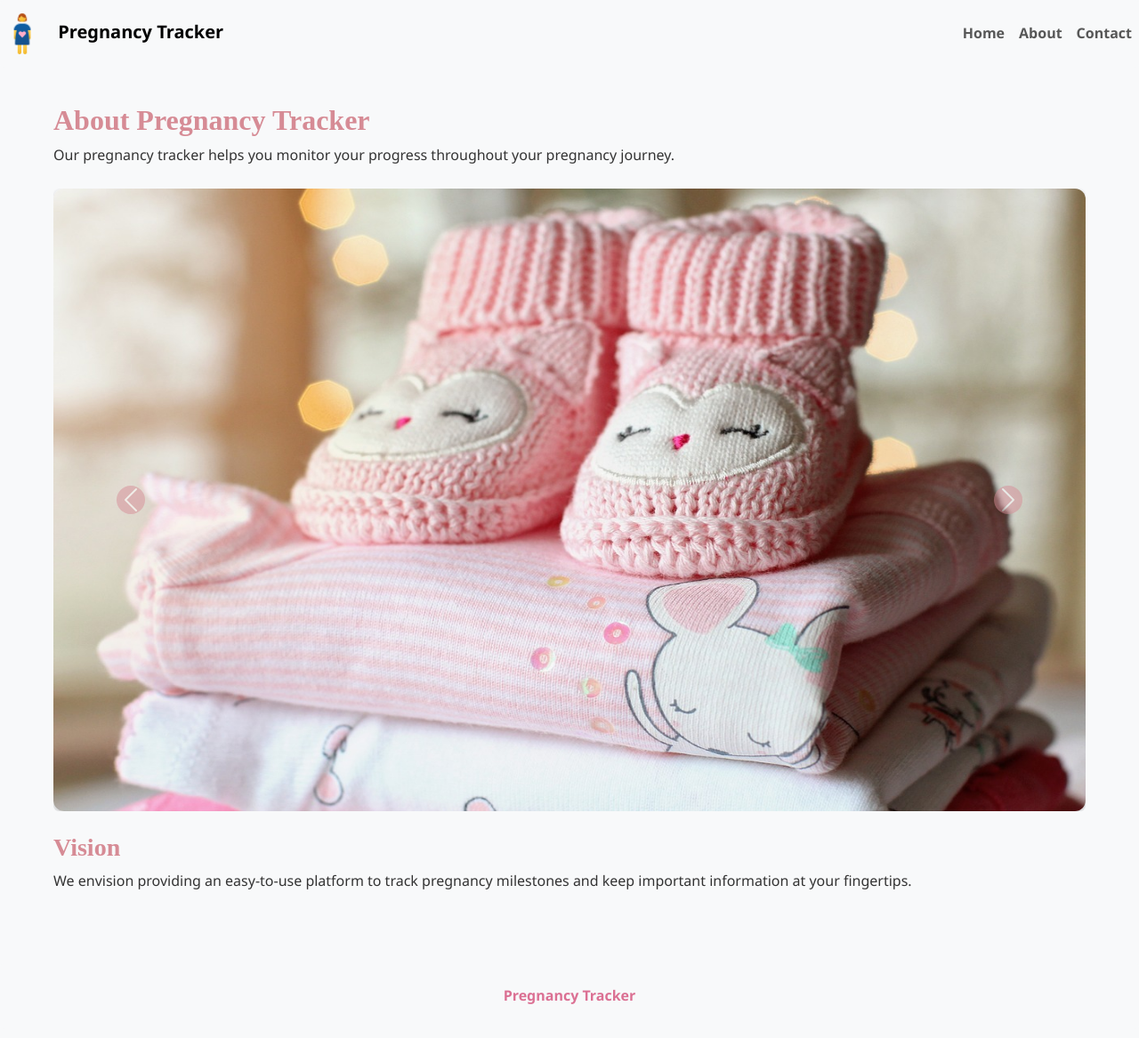
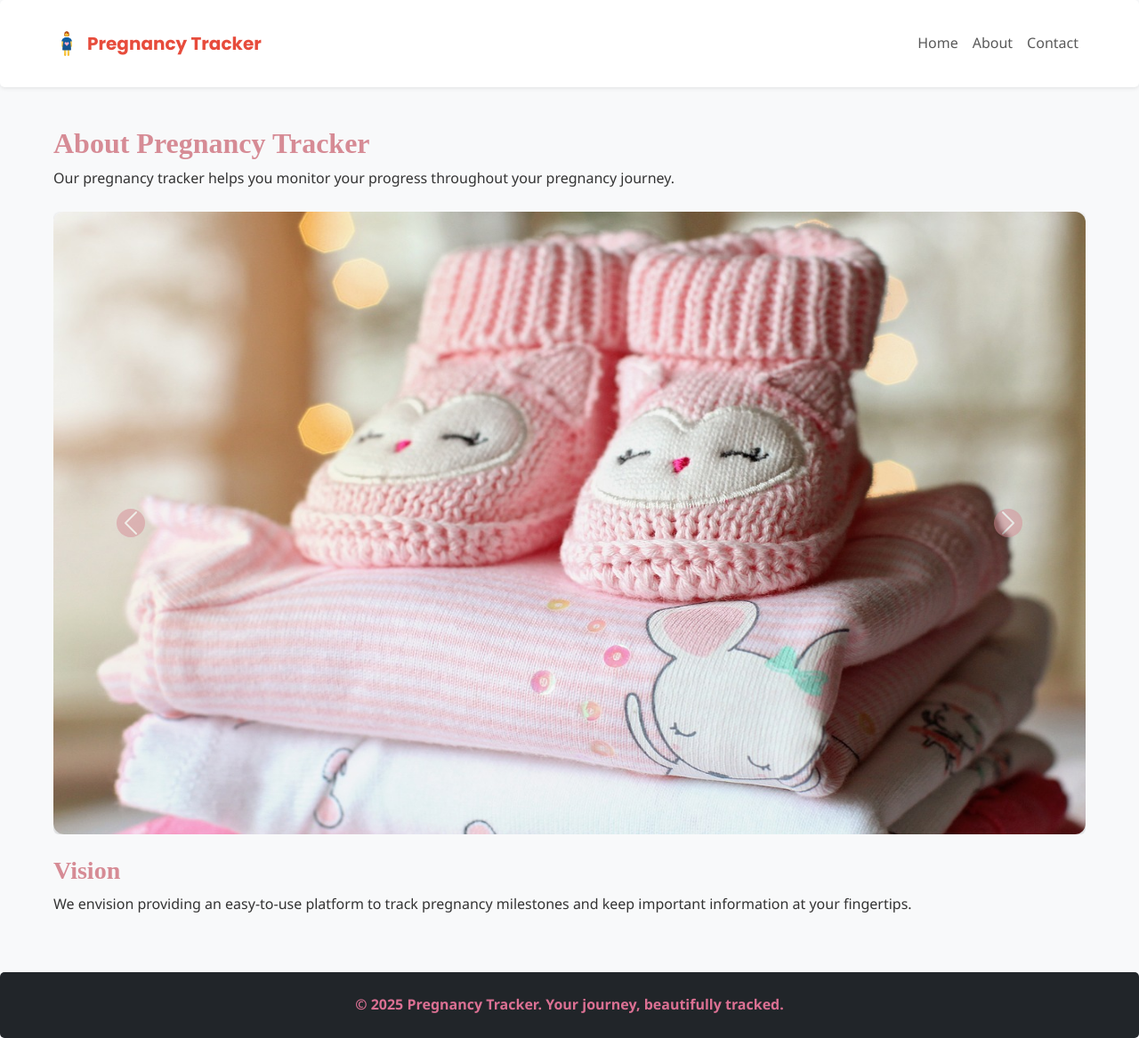
Before and after one commit to 08vick/Ptracker, a Django app: page /ptracker/about/ in a window 1280 px wide. Shown: the whole page at 89% size. Before the commit the page ends 1129 px from the top, so only its background shows below. Run offline with Django 5.2, Linux system fonts and the light colour scheme; some libraries are stand-ins or nearby versions.

Commit message:
Refactor base.html for improved layout and styles
Updated the layout and styling of the base HTML template, including a new navbar design and footer.

```diff
--- a/ptracker/templates/base.html
+++ b/ptracker/templates/base.html
@@ -1,50 +1,44 @@
 {% load static %}
+<!DOCTYPE html>
 <html lang="en">
 <head>
   <meta charset="UTF-8">
   <meta name="viewport" content="width=device-width, initial-scale=1.0">
   <title>Pregnancy Tracker</title>
-
   <link rel="icon" href="{% static 'images/baby-boy.png' %}" type="image/x-icon">
-  <!-- Bootstrap CSS -->
-  <link rel="stylesheet" href="{% static 'style/bootstrap/css/bootstrap.min.css' %}">
-  <!-- Custom Stylesheet -->
+  <link href="{% static 'style/bootstrap/css/bootstrap.min.css' %}" rel="stylesheet">
+  <link href="https://fonts.googleapis.com/css2?family=Poppins:wght@700&family=Inter:wght@400;500;600&display=swap" rel="stylesheet">
   <link rel="stylesheet" href="{% static 'style/style.css' %}">
 </head>
 <body>
-  <nav class="navbar navbar-expand-lg navbar-light bg-light">
-    <a class="navbar-brand" href="{% url 'index' %}">
-      <img src="{% static 'images/icons8-pregnant-48.png' %}" alt="Logo" width="50" height="50">
-      Pregnancy Tracker
-    </a>
-    <button class="navbar-toggler" type="button" data-toggle="collapse" data-target="#navbarNav" aria-controls="navbarNav" aria-expanded="false" aria-label="Toggle navigation">
-      <span class="navbar-toggler-icon"></span>
-    </button>
-    <div class="collapse navbar-collapse" id="navbarNav">
-      <ul class="navbar-nav ms-auto">  <!-- Use ms-auto to push navbar items to the right -->
-        <li class="nav-item active">
-          <a class="nav-link" href="{% url 'index' %}">Home</a>
-        </li>
-        <li class="nav-item">
-          <a class="nav-link" href="{% url 'about' %}">About</a>
-        </li>
-        <li class="nav-item">
-          <a class="nav-link" href="{% url 'contact' %}">Contact</a>
-        </li>
-      </ul>
+  <nav class="navbar navbar-expand-lg navbar-light bg-white shadow-sm">
+    <div class="container">
+      <a class="navbar-brand d-flex align-items-center" href="{% url 'index' %}">
+        <img src="{% static 'images/icons8-pregnant-48.png' %}" alt="Logo" width="30" height="30" class="me-2">
+        <span class="fw-bold" style="color: #e74c3c; font-family: 'Poppins', sans-serif;">Pregnancy Tracker</span>
+      </a>
+      <button class="navbar-toggler" type="button" data-bs-toggle="collapse" data-bs-target="#navbarNav" aria-controls="navbarNav" aria-expanded="false" aria-label="Toggle navigation">
+        <span class="navbar-toggler-icon"></span>
+      </button>
+      <div class="collapse navbar-collapse" id="navbarNav">
+        <ul class="navbar-nav ms-auto">
+          <li class="nav-item"><a class="nav-link fw-medium" href="{% url 'index' %}">Home</a></li>
+          <li class="nav-item"><a class="nav-link fw-medium" href="{% url 'about' %}">About</a></li>
+          <li class="nav-item"><a class="nav-link fw-medium" href="{% url 'contact' %}">Contact</a></li>
+        </ul>
+      </div>
     </div>
   </nav>
 
-  <div class="container">
+  <main class="container my-4 flex-grow-1">
     {% block content %}
     {% endblock %}
-  </div>
+  </main>
 
-  <footer class="bg-light text-center py-4">
-    <p>Pregnancy Tracker</p>
+  <footer class="bg-dark text-light text-center py-4 mt-auto">
+    <p class="mb-0">&copy; {% now "Y" %} Pregnancy Tracker. Your journey, beautifully tracked.</p>
   </footer>
 
-  <!-- Bootstrap JS -->
-  <script src="{% static 'style/bootstrap/js/bootstrap.min.js' %}"></script>
+  <script src="{% static 'style/bootstrap/js/bootstrap.bundle.min.js' %}"></script>
 </body>
 </html>
```
